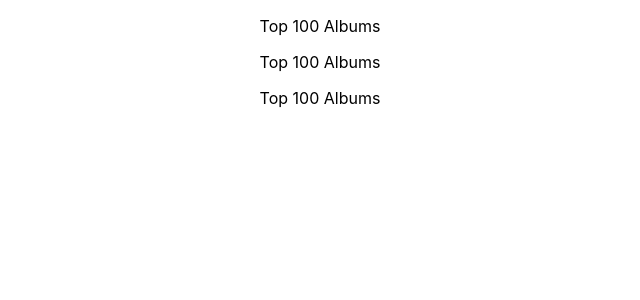
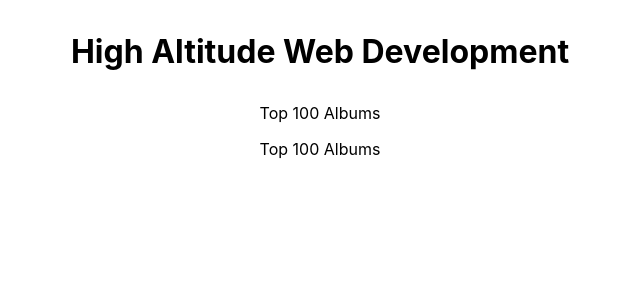
Before and after one commit to joekupernik/HighAlt, a React (Create React App) app: page / in a window 1280 px wide. Shown: the top 300 px of the page, without its empty margins (320-960 px from the left). Built offline with nearby package versions, Linux system fonts and the light colour scheme.

Commit message:
install mui

```diff
--- a/package.json
+++ b/package.json
@@ -3,6 +3,9 @@
   "version": "0.1.0",
   "private": true,
   "dependencies": {
+    "@emotion/react": "^11.10.5",
+    "@emotion/styled": "^11.10.5",
+    "@mui/material": "^5.10.17",
     "@testing-library/jest-dom": "^5.16.5",
     "@testing-library/react": "^13.4.0",
     "@testing-library/user-event": "^13.5.0",
--- a/src/header.js
+++ b/src/header.js
@@ -2,9 +2,9 @@
 
 function Header() {
     return (
-        <main>
-            <p>Top 100 Albums</p>
-        </main>
+        <h1>
+            <p>High Altitude Web Development</p>
+        </h1>
     );
 }
 
```
Also changed, not shown: 1 other file (tests, documents, lock files or other folders).
